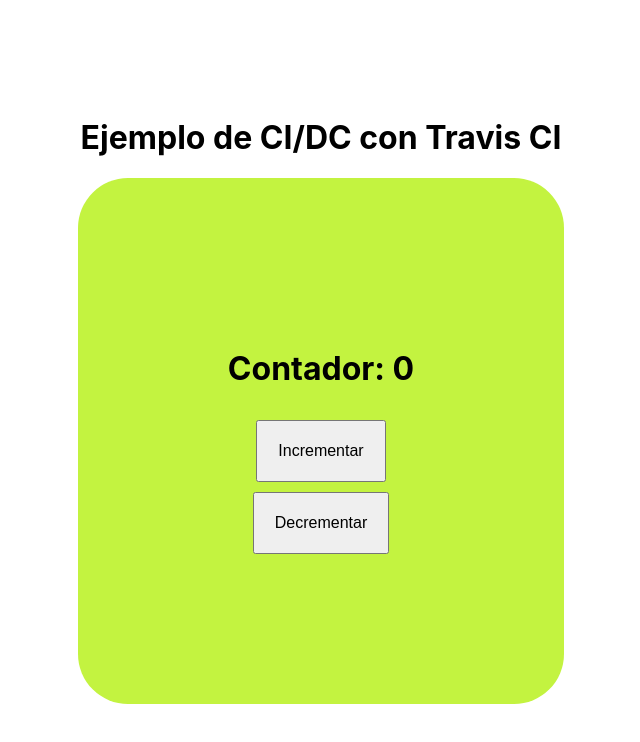
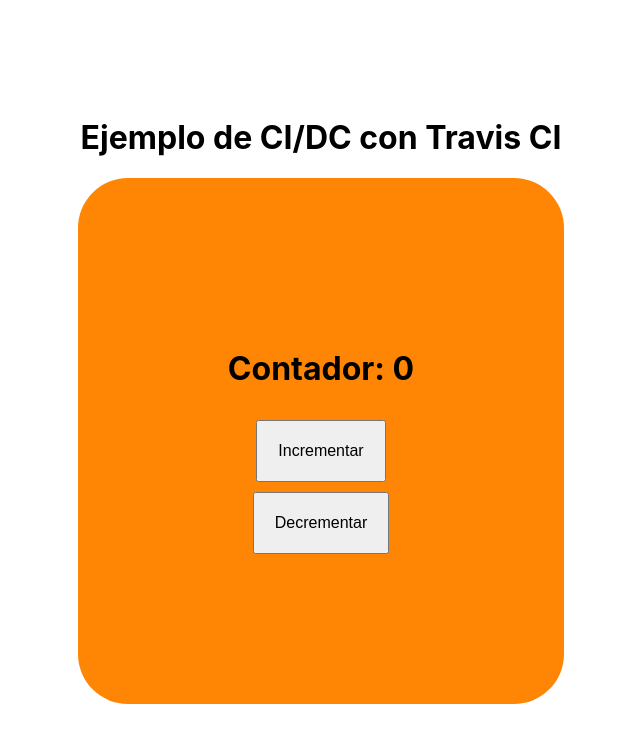
Before and after one commit to JhosepTM/ci-travis, a React (Create React App) app: page / in a window 1280 px wide. Shown: the top 742 px of the page, without its empty margins (319-959 px from the left). Built offline with nearby package versions, Linux system fonts and the light colour scheme; the HTML template or start-up script is replaced by a standard one.

Commit message:
update travis conf

```diff
--- a/src/App.css
+++ b/src/App.css
@@ -8,7 +8,7 @@
 
 .contador-div {
   padding: 150px;
-  background-color: rgb(195, 243, 64);
+  background-color: rgb(255, 134, 5);
   border-radius: 50px;
   display: flex;
   flex-direction: column;
```
